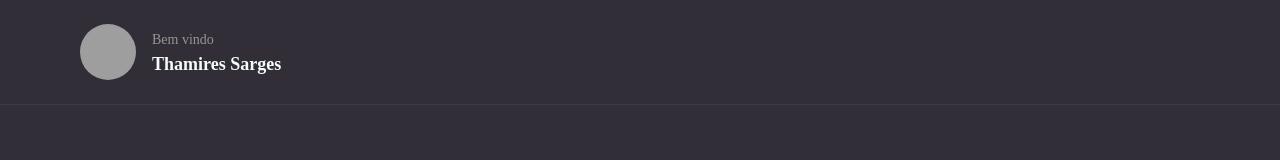
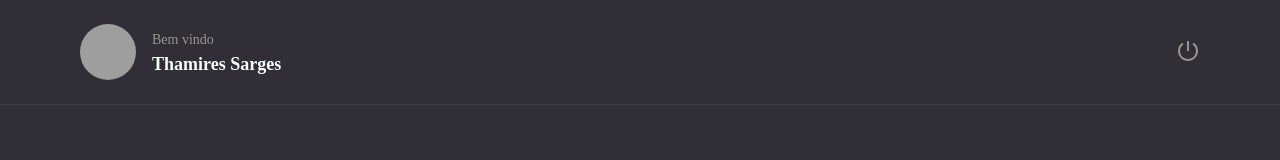
Before and after one commit to thamiressarges/registro-facil, a React (Vite) app: page / in a window 1280 px wide. Shown: the top 160 px of the page. Built offline with nearby package versions, Linux system fonts and the light colour scheme; grey boxes are pictures that could not be loaded.

Commit message:
feat: adiciona seção de perfil do usuário no header

```diff
--- a/package.json
+++ b/package.json
@@ -12,6 +12,7 @@
   "dependencies": {
     "react": "^19.2.7",
     "react-dom": "^19.2.7",
+    "react-icons": "^5.6.0",
     "styled-components": "^6.4.3"
   },
   "devDependencies": {
--- a/src/components/Header/index.tsx
+++ b/src/components/Header/index.tsx
@@ -1,4 +1,5 @@
-import { Container, Profile } from "./styles"
+import { Container, Profile, Logout } from "./styles"
+import { RiShutDownLine } from "react-icons/ri"
 
 export function Header(){
     return(
@@ -12,6 +13,9 @@
                 </div>
             </Profile>
 
+            <Logout>
+                <RiShutDownLine/>
+            </Logout>
         </Container>
     )
 }
--- a/src/components/Header/styles.ts
+++ b/src/components/Header/styles.ts
@@ -44,4 +44,15 @@
 
 
     }
+
 `;
+
+export const Logout = styled.button`
+    border: none;
+    background: none;
+
+    > svg {
+        color: ${({theme}) => theme.COLORS.GRAY_100};
+        font-size: 24px;
+    }
+`;
```
Also changed, not shown: 1 other file (tests, documents, lock files or other folders).
